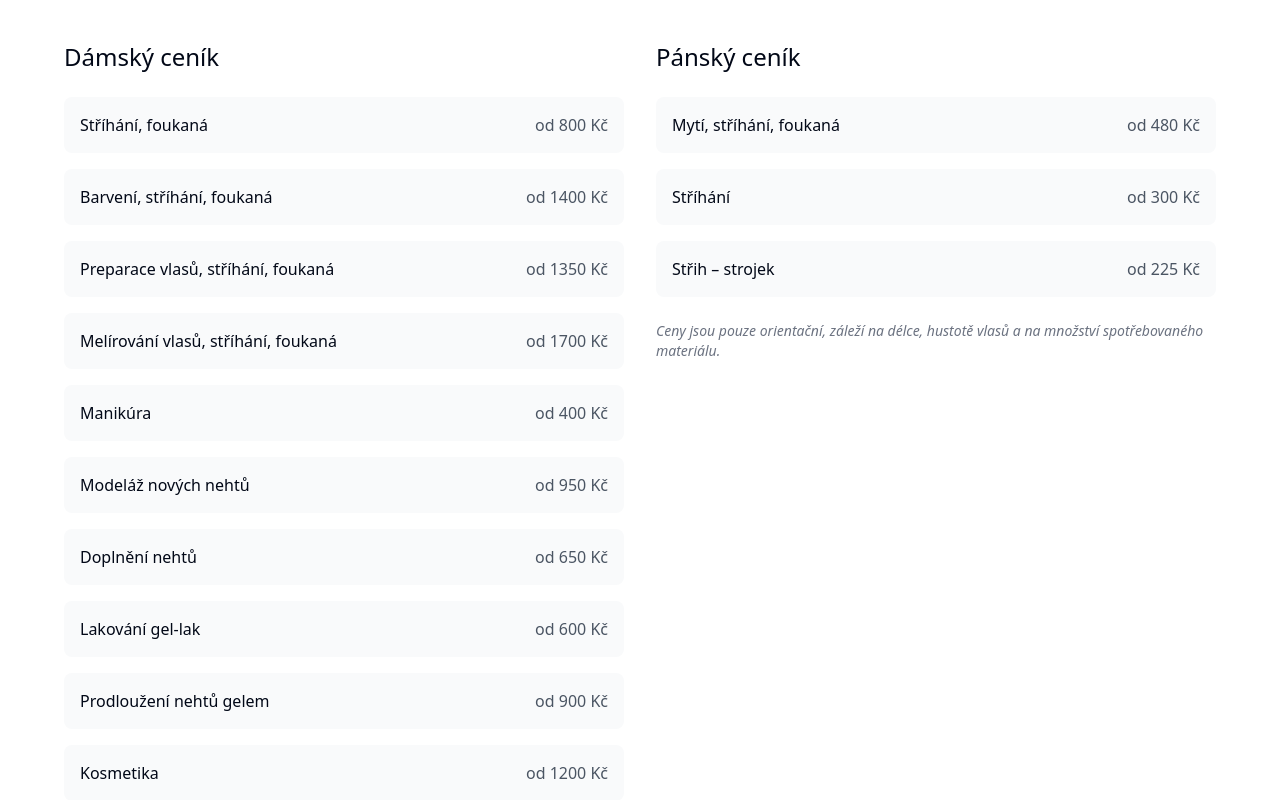
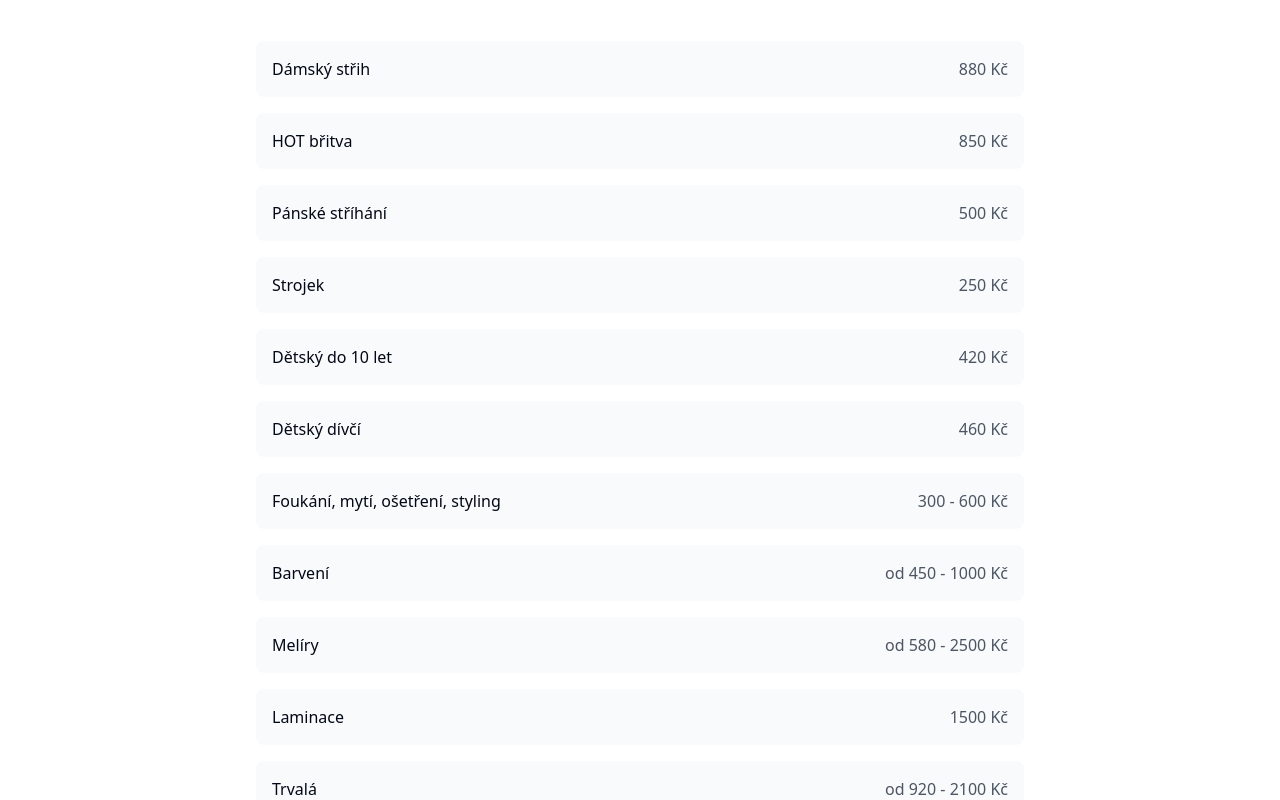
Before and after one commit to hvotava/cozy-salon-portalzz, a React (Vite) app: page / in a window 1280 px wide. Shown: the part 2320-3120 px from the top of the page. Built offline with nearby package versions, Linux system fonts and the light colour scheme.

Commit message:
Update pricing section
Update pricing data based on provided information.

```diff
--- a/src/components/zzsalon/PricingSection.tsx
+++ b/src/components/zzsalon/PricingSection.tsx
@@ -1,34 +1,28 @@
 
 export const PricingSection = () => {
-  const womenServices = [
-    { service: "Stříhání, foukaná", price: "od 800 Kč" },
-    { service: "Barvení, stříhání, foukaná", price: "od 1400 Kč" },
-    { service: "Preparace vlasů, stříhání, foukaná", price: "od 1350 Kč" },
-    { service: "Melírování vlasů, stříhání, foukaná", price: "od 1700 Kč" },
-    { service: "Manikúra", price: "od 400 Kč" },
-    { service: "Modeláž nových nehtů", price: "od 950 Kč" },
-    { service: "Doplnění nehtů", price: "od 650 Kč" },
-    { service: "Lakování gel-lak", price: "od 600 Kč" },
-    { service: "Prodloužení nehtů gelem", price: "od 900 Kč" },
-    { service: "Kosmetika", price: "od 1200 Kč" },
-    { service: "Pedikúra", price: "od 600 Kč" },
-  ];
-
-  const menServices = [
-    { service: "Mytí, stříhání, foukaná", price: "od 480 Kč" },
-    { service: "Stříhání", price: "od 300 Kč" },
-    { service: "Střih – strojek", price: "od 225 Kč" },
+  const allServices = [
+    { service: "Dámský střih", price: "880 Kč" },
+    { service: "HOT břitva", price: "850 Kč" },
+    { service: "Pánské stříhání", price: "500 Kč" },
+    { service: "Strojek", price: "250 Kč" },
+    { service: "Dětský do 10 let", price: "420 Kč" },
+    { service: "Dětský dívčí", price: "460 Kč" },
+    { service: "Foukání, mytí, ošetření, styling", price: "300 - 600 Kč" },
+    { service: "Barvení", price: "od 450 - 1000 Kč" },
+    { service: "Melíry", price: "od 580 - 2500 Kč" },
+    { service: "Laminace", price: "1500 Kč" },
+    { service: "Trvalá", price: "od 920 - 2100 Kč" },
+    { service: "Společenské účesy", price: "od 600 - 2000 Kč" },
   ];
 
   return (
     <section id="pricing" className="py-20 px-4">
       <div className="max-w-6xl mx-auto">
         <h2 className="text-3xl md:text-4xl font-light mb-12 text-center">Ceník</h2>
-        <div className="grid grid-cols-1 md:grid-cols-2 gap-8">
+        <div className="max-w-3xl mx-auto">
           <div className="space-y-6 animate-fade-up">
-            <h3 className="text-2xl font-light mb-4">Dámský ceník</h3>
             <div className="space-y-4">
-              {womenServices.map((item, index) => (
+              {allServices.map((item, index) => (
                 <div
                   key={index}
                   className="flex justify-between items-center p-4 bg-gray-50 rounded-lg hover:bg-gray-100 transition-colors"
@@ -38,22 +32,8 @@ export const PricingSection = () => {
                 </div>
               ))}
             </div>
-          </div>
-          <div className="space-y-6 animate-fade-up [animation-delay:200ms]">
-            <h3 className="text-2xl font-light mb-4">Pánský ceník</h3>
-            <div className="space-y-4">
-              {menServices.map((item, index) => (
-                <div
-                  key={index}
-                  className="flex justify-between items-center p-4 bg-gray-50 rounded-lg hover:bg-gray-100 transition-colors"
-                >
-                  <span>{item.service}</span>
-                  <span className="text-gray-600">{item.price}</span>
-                </div>
-              ))}
-            </div>
-            <p className="text-sm text-gray-500 mt-8 italic">
-              Ceny jsou pouze orientační, záleží na délce, hustotě vlasů a na množství spotřebovaného materiálu.
+            <p className="text-sm text-gray-500 mt-8 italic text-center">
+              Podrobnější informace v salonu. Ceny jsou pouze orientační, záleží na délce, hustotě vlasů a na množství spotřebovaného materiálu.
             </p>
           </div>
         </div>
```
